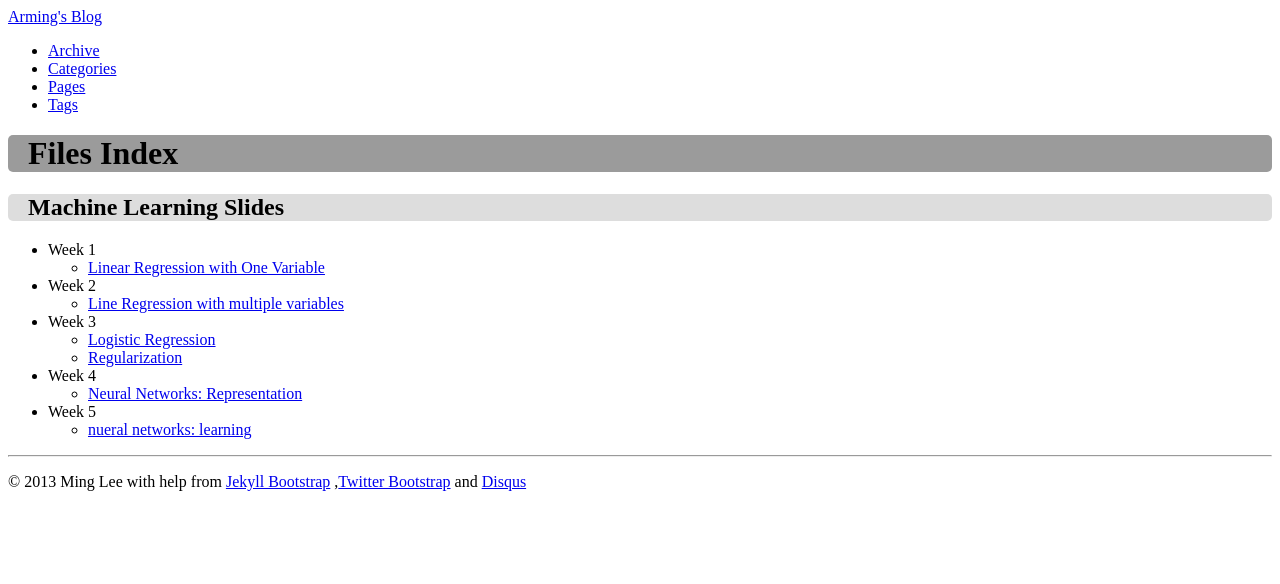
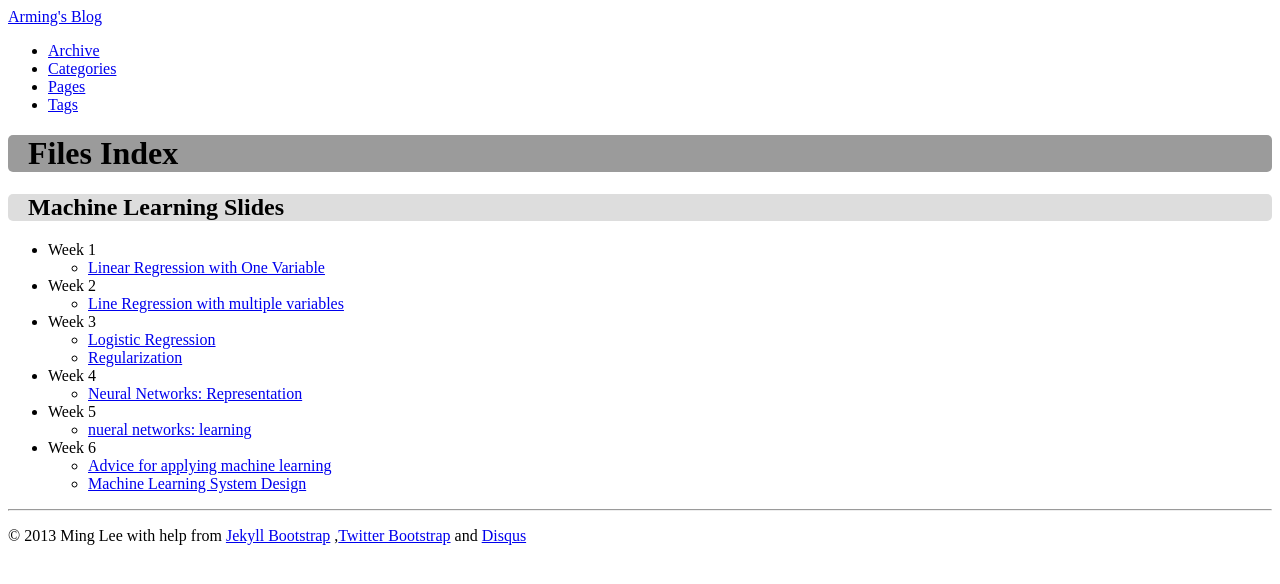
Before and after one commit to mrmign/mrmign.github.com, a Jekyll site: the page built from files/index.md, in a window 1280 px wide. Shown: the top 584 px of the page. Built offline with Jekyll 4.4.1, drawn with Linux system fonts in a browser that asks for light colours.

Commit message:
week 6 slides

```diff
--- a/files/index.md
+++ b/files/index.md
@@ -18,3 +18,6 @@ description: ""
     * [Neural Networks: Representation](4 Neural Networks: Representation.pdf)
 * Week 5
     * [nueral networks: learning](5 nueral networks: learning.pdf)
+* Week 6
+    * [Advice for applying machine learning](6-1 Advice for applying machine learning.pdf)
+    * [Machine Learning System Design](6-2 Machine Learning System Design.pdf)
```
